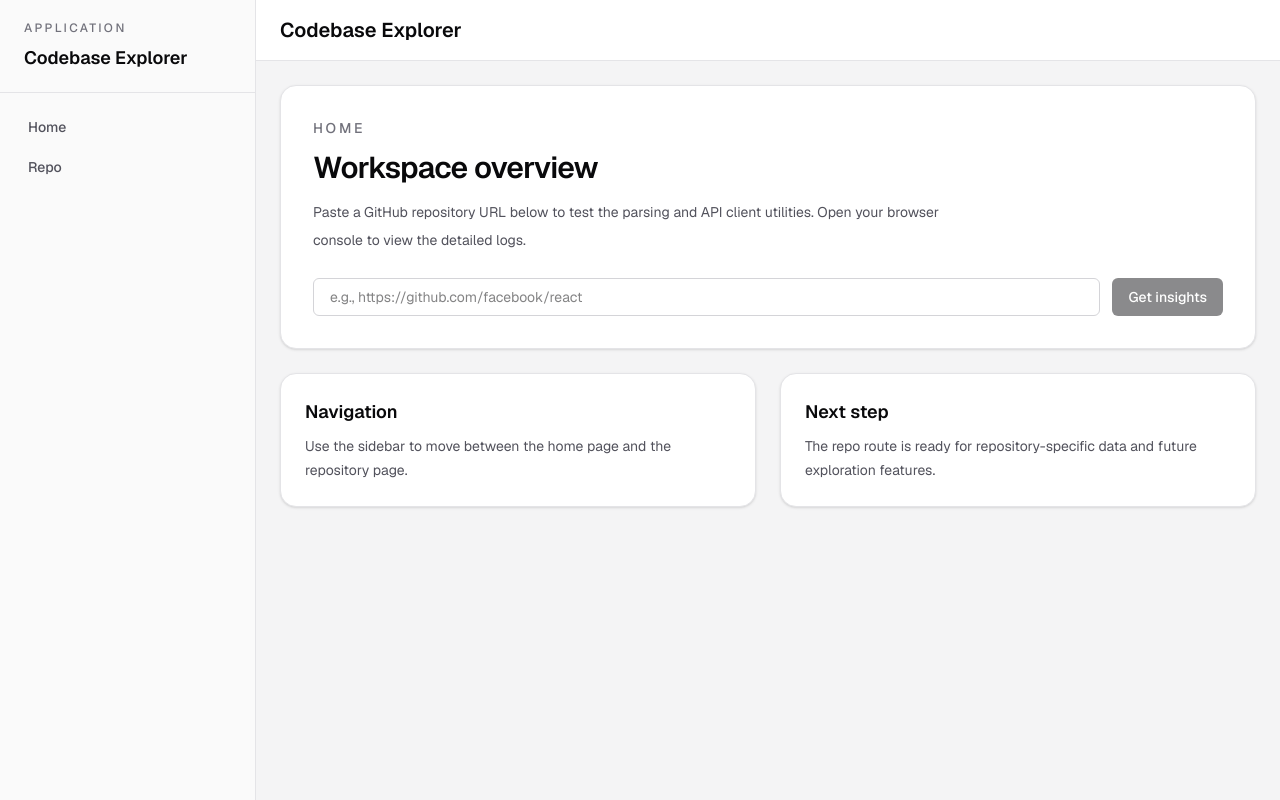
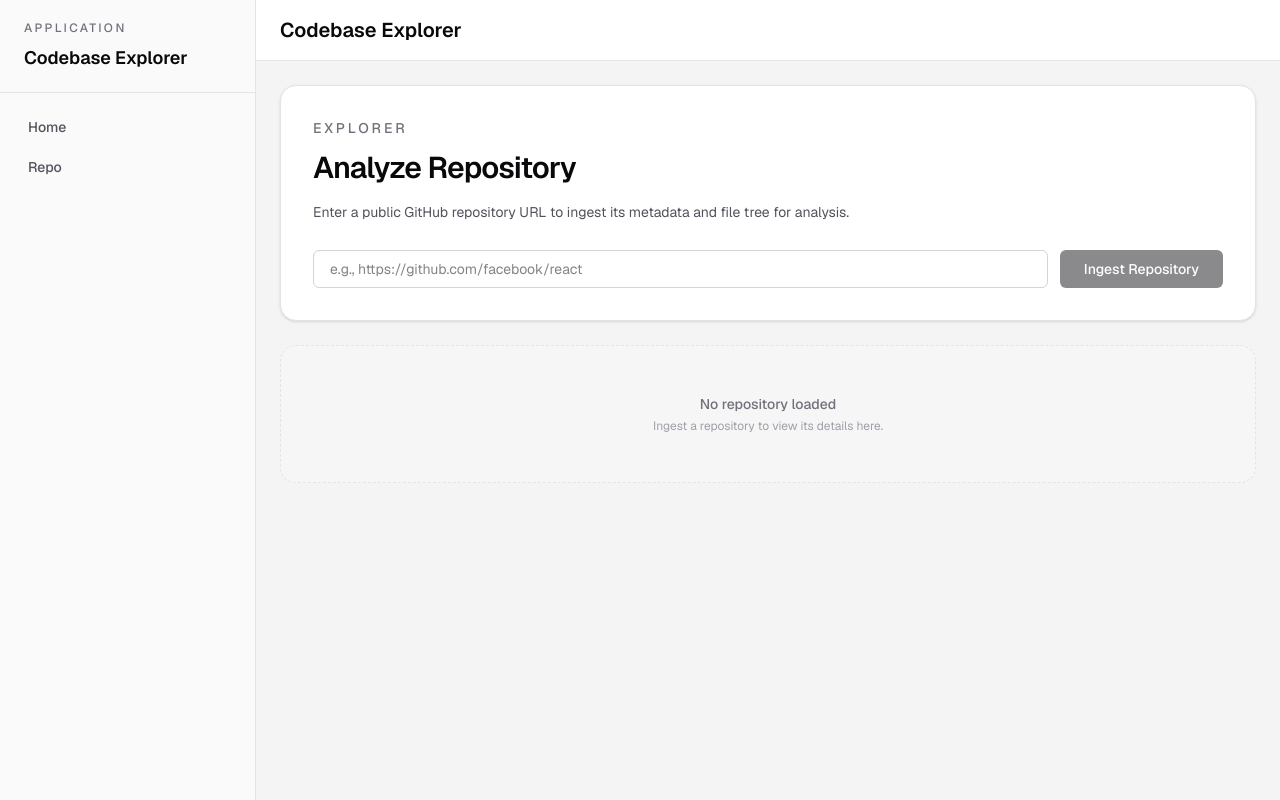
Before and after one commit to binay-das/ai-codebase-explorer, a Next.js app: page / in a window 1280 px wide. Built offline with nearby package versions, Linux system fonts and the light colour scheme.

Commit message:
feat(dashboard): display loaded repository info on home page

```diff
--- a/app/page.tsx
+++ b/app/page.tsx
@@ -1,88 +1,123 @@
 "use client";
 
-import { githubFetch } from "@/lib/github/client";
-import { parseRepoUrl } from "@/lib/github/parseRepoUrl";
-import { RepoInfo } from "@/lib/github/types";
+import { useRepoStore } from "@/lib/store/repoStore";
+import { ingestRepo } from "@/lib/domain/ingestRepo";
 import { useState } from "react";
 
 export default function Home() {
   const [url, setUrl] = useState("");
-  const [loading, setLoading] = useState(false);
+  const { repo, status, error, reset } = useRepoStore();
 
-  const handleTest = async () => {
-    setLoading(true);
-    console.log("URL: ", url);
-
+  const handleIngest = async () => {
+    if (!url) return;
     try {
-      const parsed = parseRepoUrl(url);
-      console.log("parseRepoUrl result:", parsed);
-
-      const apiEndpoint = `repos/${parsed.owner}/${parsed.repo}`;
-      console.log(`Fetching from: ${apiEndpoint}`);
-
-      const repoData = await githubFetch<RepoInfo>(apiEndpoint);
-      console.log("githubFetch result:", repoData);
-
-      alert("Check console for successful test logs!");
-    } catch (error) {
-      console.error(" Test failed:", error);
-      if (error instanceof Error) {
-        alert(`Error: ${error.message}`);
-      }
-    } finally {
-      setLoading(false);
+      await ingestRepo(url);
+    } catch (e) {
     }
   };
+
+  const isLoading = status === "loading";
 
   return (
     <section className="p-6">
       <div className="mx-auto flex max-w-5xl flex-col gap-6">
         <div className="rounded-2xl border border-zinc-200 bg-white p-8 shadow-sm">
           <p className="text-sm font-medium uppercase tracking-[0.2em] text-zinc-500">
-            Home
+            Explorer
           </p>
           <h1 className="mt-3 text-3xl font-semibold tracking-tight text-zinc-950">
-            Workspace overview
+            Analyze Repository
           </h1>
           <p className="mt-3 max-w-2xl text-sm leading-7 text-zinc-600">
-            Paste a GitHub repository URL below to test the parsing and API client utilities. Open your browser console to view the detailed logs.
+            Enter a public GitHub repository URL to ingest its metadata and file tree for analysis.
           </p>
 
-          <div className="mt-6 flex gap-3">
+          <div className="mt-6 flex flex-col gap-3 sm:flex-row">
             <input
               type="text"
               className="flex-1 rounded-md border border-zinc-300 px-4 py-2 text-sm focus:border-blue-500 focus:outline-none"
               placeholder="e.g., https://github.com/facebook/react"
               value={url}
               onChange={(e) => setUrl(e.target.value)}
+              onKeyDown={(e) => e.key === "Enter" && handleIngest()}
             />
             <button
-              className="rounded-md bg-zinc-900 px-4 py-2 text-sm font-medium text-white hover:bg-zinc-800 disabled:opacity-50"
-              onClick={handleTest}
-              disabled={loading || !url}
+              className="rounded-md bg-zinc-900 px-6 py-2 text-sm font-medium text-white hover:bg-zinc-800 disabled:opacity-50 transition-colors"
+              onClick={handleIngest}
+              disabled={isLoading || !url}
             >
-              {loading ? "Loading..." : "Get insights"}
+              {isLoading ? "Ingesting..." : "Ingest Repository"}
             </button>
+            {repo && (
+              <button
+                className="rounded-md border border-zinc-200 bg-white px-6 py-2 text-sm font-medium text-zinc-600 hover:bg-zinc-50 transition-colors"
+                onClick={() => {
+                  setUrl("");
+                  reset();
+                }}
+              >
+                Clear
+              </button>
+            )}
           </div>
+          {error && <p className="mt-3 text-sm text-red-600">{error}</p>}
         </div>
 
-        <div className="grid gap-6 md:grid-cols-2">
-          <article className="rounded-2xl border border-zinc-200 bg-white p-6 shadow-sm">
-            <h2 className="text-lg font-semibold text-zinc-950">Navigation</h2>
-            <p className="mt-2 text-sm leading-6 text-zinc-600">
-              Use the sidebar to move between the home page and the repository
-              page.
-            </p>
-          </article>
+        {repo ? (
+          <div className="animate-in fade-in slide-in-from-bottom-4 duration-500">
+            <div className="rounded-2xl border border-zinc-200 bg-white p-8 shadow-sm">
+              <div className="flex flex-col gap-4 sm:flex-row sm:items-start sm:justify-between">
+                <div>
+                  <h2 className="text-2xl font-semibold text-zinc-950">
+                    {repo.name}
+                  </h2>
+                  <p className="text-sm text-zinc-500 mt-1">{repo.full_name}</p>
+                </div>
+                <div className="flex flex-wrap gap-2">
+                  <div className="inline-flex items-center rounded-full bg-zinc-100 px-3 py-1 text-xs font-medium text-zinc-700">
+                    ⭐ {repo.stargazers_count.toLocaleString()}
+                  </div>
+                  <div className="inline-flex items-center rounded-full bg-zinc-100 px-3 py-1 text-xs font-medium text-zinc-700">
+                    🍴 {repo.forks_count.toLocaleString()}
+                  </div>
+                  {repo.language && (
+                    <div className="inline-flex items-center rounded-full bg-blue-50 px-3 py-1 text-xs font-medium text-blue-700">
+                      {repo.language}
+                    </div>
+                  )}
+                </div>
+              </div>
 
-          <article className="rounded-2xl border border-zinc-200 bg-white p-6 shadow-sm">
-            <h2 className="text-lg font-semibold text-zinc-950">Next step</h2>
-            <p className="mt-2 text-sm leading-6 text-zinc-600">
-              The repo route is ready for repository-specific data and future
-              exploration features.
-            </p>
-          </article>
-        </div>
+              {repo.description && (
+                <p className="mt-6 text-sm leading-7 text-zinc-600 max-w-3xl">
+                  {repo.description}
+                </p>
+              )}
+
+              <div className="mt-8 grid grid-cols-1 gap-4 sm:grid-cols-3">
+                <div className="rounded-xl border border-zinc-100 bg-zinc-50/50 p-4">
+                  <p className="text-xs font-medium text-zinc-500 uppercase tracking-wider">
+                    Default Branch
+                  </p>
+                  <p className="mt-1 text-sm font-semibold text-zinc-900">
+                    {repo.default_branch}
+                  </p>
+                </div>
+              </div>
+            </div>
+          </div>
+        ) : (
+          !isLoading && (
+            <div className="flex flex-col items-center justify-center rounded-2xl border border-dashed border-zinc-200 bg-zinc-50/30 p-12 text-center">
+              <p className="text-sm font-medium text-zinc-500">
+                No repository loaded
+              </p>
+              <p className="mt-1 text-xs text-zinc-400">
+                Ingest a repository to view its details here.
+              </p>
+            </div>
+          )
+        )}
       </div>
     </section>
   );
```
